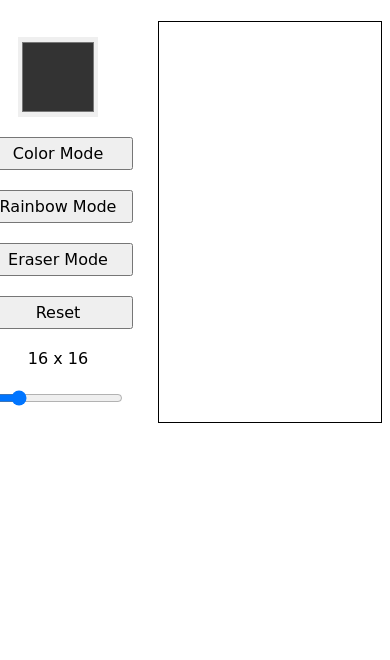
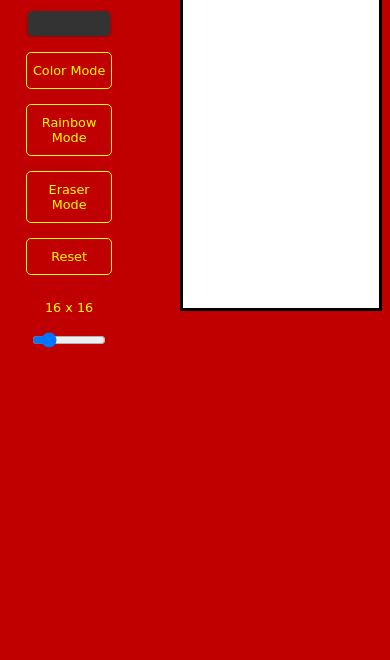
Before and after one commit to jackieivers/etch-a-sketch, a plain HTML site: page index.html in a window 390 px wide. Shown: the part 184-844 px from the top of the page. Drawn offline with Linux system fonts and the light colour scheme; a web font is replaced by a local one.

Commit message:
added ui and responsiveness to screen size

```diff
--- a/app.js
+++ b/app.js
@@ -63,7 +63,9 @@ function makeGrid(pixels) {
         const gridBox = document.createElement('div');
         gridBox.classList.add("gridbox");
         gridBox.addEventListener("mouseover", changeColor);
-        gridBox.addEventListener("touchmove", changeColor);
+        // gridBox.addEventListener("touchmove", (e) => {
+        //     console.dir(e);
+        //     e.target.style.backgroundColor = "black"});
         gridBox.addEventListener("mousedown", changeColor);
         grid.appendChild(gridBox);
     }
--- a/index.html
+++ b/index.html
@@ -14,12 +14,9 @@
 </head>
 
 <body>
-    <header class="header">
-        <h1>Etch-A-Sketch</h1>
-    </header>
-
     <main class="main">
             <div id="settings">
+                <h1>Etch-A-Sketch</h1>
                 <input id="colorPicker" type="color" value="#333333">
                 <button id="colorBtn">Color Mode</button>
                 <button id="rainbowBtn">Rainbow Mode</button>
@@ -28,6 +25,7 @@
                 <div id="pixelValue">16 x 16</div>
                 <input type="range" min="1" max="100" value="16" step="1" id='pixelSelect'>
             </div>
+        </div>
         <div id="grid" class="grid">
         </div>
     </main>
--- a/styles.css
+++ b/styles.css
@@ -1,8 +1,9 @@
 #grid {
-    width: 500px;
-    height: 500px;
-    border: 1px solid black;
+    width: 600px;
+    height: 600px;
+    border: 3px solid black;
     display: grid;
+    background-color: white;
 }
 
 #settings {
@@ -10,8 +11,30 @@
     flex-direction: column;
     align-items: center;
     justify-content: center;
-    gap: 20px;
-    width: 200px;
+    gap: 15px;
+    width: 250px;
+}
+
+#pixelValue {
+    margin-top: 10px;
+    font-size:1.2em;
+}
+
+#colorPicker {
+    -webkit-appearance: none;
+    appearance: none;
+    border: none;
+    background-color: #c00000;
+}
+
+#colorPicker::-webkit-color-swatch-wrapper {
+    padding: 0;
+}
+
+#colorPicker::-webkit-color-swatch {
+    border: none;
+    border-radius: 5px;
+    box-shadow: 0px 3px 8px rgb(104, 19, 19);
 }
 
 .main {
@@ -19,38 +42,53 @@
     justify-content: center;
     align-items: center;
     gap: 100px;
-    margin: 0 auto;
-    background
+    margin: 50px auto;
 }
 
 body {
     font-family: "Cabin Sketch", cursive;
+    background: #c00000;
+    color: yellow;
+
 }
 
 h1 {
     font-weight: 700;
     text-align: center;
     font-size: 3.5rem;
+    margin: 0px 0px 15px 0px;
 
 }
 
 button {
     font-family: inherit;
-    font-size: 1em;
-    padding: 5px 0px;
-    width: 150px;
+    font-size: 1.2em;
+    padding: 10px 5px;
+    width: 170px;
+    border: 1px solid yellow;
+    border-radius: 5px;
+    background-color: inherit;
+    color: inherit;
+
 }
 
-#colorPicker {
-    width: 80px;
-    height: 80px;
-    border: none;
+button, #colorPicker {
+    transition: 300ms;
+    width: 70%;
+}
 
+button:hover, #colorPicker:hover {
+    transform: scale(1.05);
 }
+
 
 @media (max-width: 1100px) {
     .main {
         gap: 50px;
+    }
+    #grid {
+        width: 500px;
+        height: 500px;
     }
 }
 
@@ -60,6 +98,15 @@ button {
         height: 400px;
     }
     #settings {
-        width: 100px;
+        width: 150px;
+    }
+    input, button, #pixelValue {
+        font-size: 0.8em;
+    }
+    #pixelSelect {
+        width: 60%;
+    }
+    h1 {
+        font-size: 2em;
     }
 }
```
Lines whose indentation alone changed are shown as unchanged.
